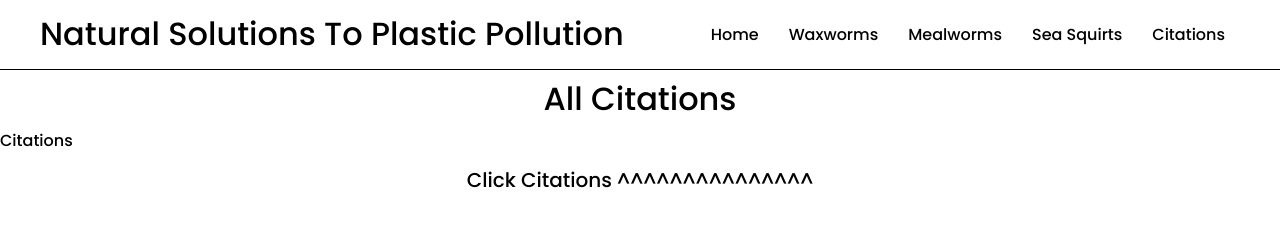
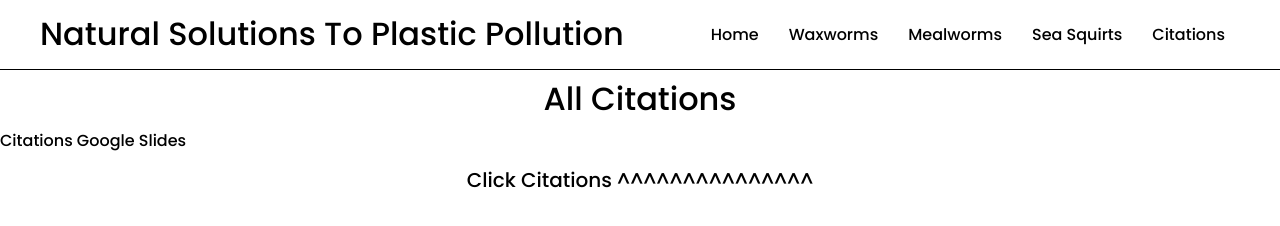
Before and after one commit to atharv-kopparthi/naturalsolutionstoplasticpollution, a plain HTML site: page citations.html in a window 1280 px wide. Drawn offline with Linux system fonts and the light colour scheme.

Commit message:
Update citations.html

```diff
--- a/citations.html
+++ b/citations.html
@@ -22,7 +22,7 @@
            </div>
     </div>
         <h1 class="titles">All Citations</h1>
-    <a href="https://docs.google.com/presentation/d/1F04o6iFo4PVZEsBBHxO5yFjzKl-Hzckojed6rc0Y2k8/edit?usp=sharing">Citations</a>
+    <a href="https://docs.google.com/presentation/d/1F04o6iFo4PVZEsBBHxO5yFjzKl-Hzckojed6rc0Y2k8/edit?usp=sharing">Citations Google Slides</a>
     <p>Click Citations ^^^^^^^^^^^^^^^</p>
   </body>
 </html>
```
